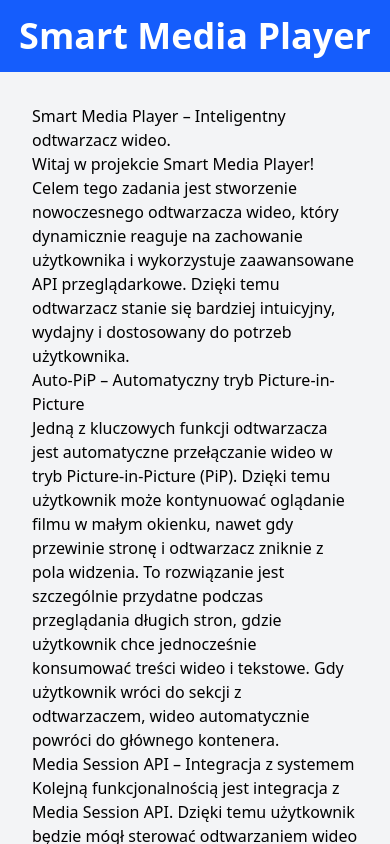
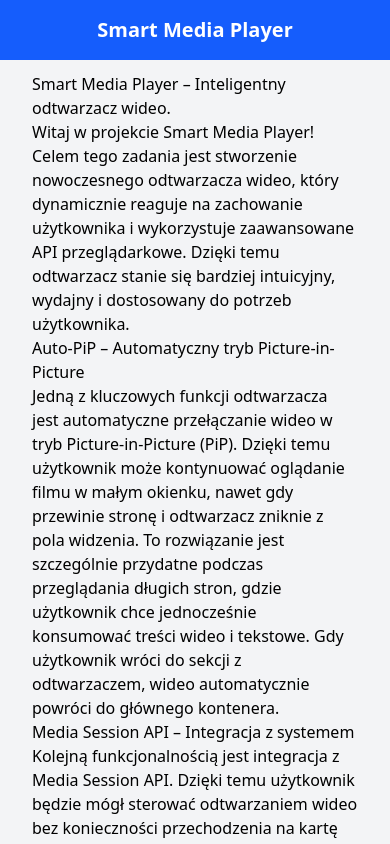
Before and after one commit to asztonski/smart-media-player, a React (Vite) app: page / in a window 390 px wide. Shown: the top 844 px of the page. Built offline with nearby package versions, Linux system fonts and the light colour scheme.

Commit message:
Refactor header and main section styles for improved layout

```diff
--- a/src/App.tsx
+++ b/src/App.tsx
@@ -1,10 +1,10 @@
 function App() {
   return (
     <div className="min-h-screen bg-gray-100 flex flex-col items-center justify-center">
-      <header className="bg-blue-600 text-white w-full py-4 text-center">
-        <h1 className="text-4xl font-bold">Smart Media Player</h1>
+      <header className="bg-blue-600 z-10 text-white py-4 text-center fixed top-0 left-0 w-full">
+        <h1 className="text-xl md:text-4xl font-bold">Smart Media Player</h1>
       </header>
-      <main className="max-w-4xl p-8">
+      <main className="max-w-4xl p-8 mt-10 md:mt-16">
         <article className="prose prose-lg">
           <h2>Smart Media Player – Inteligentny odtwarzacz wideo.</h2>
           <p>
```
